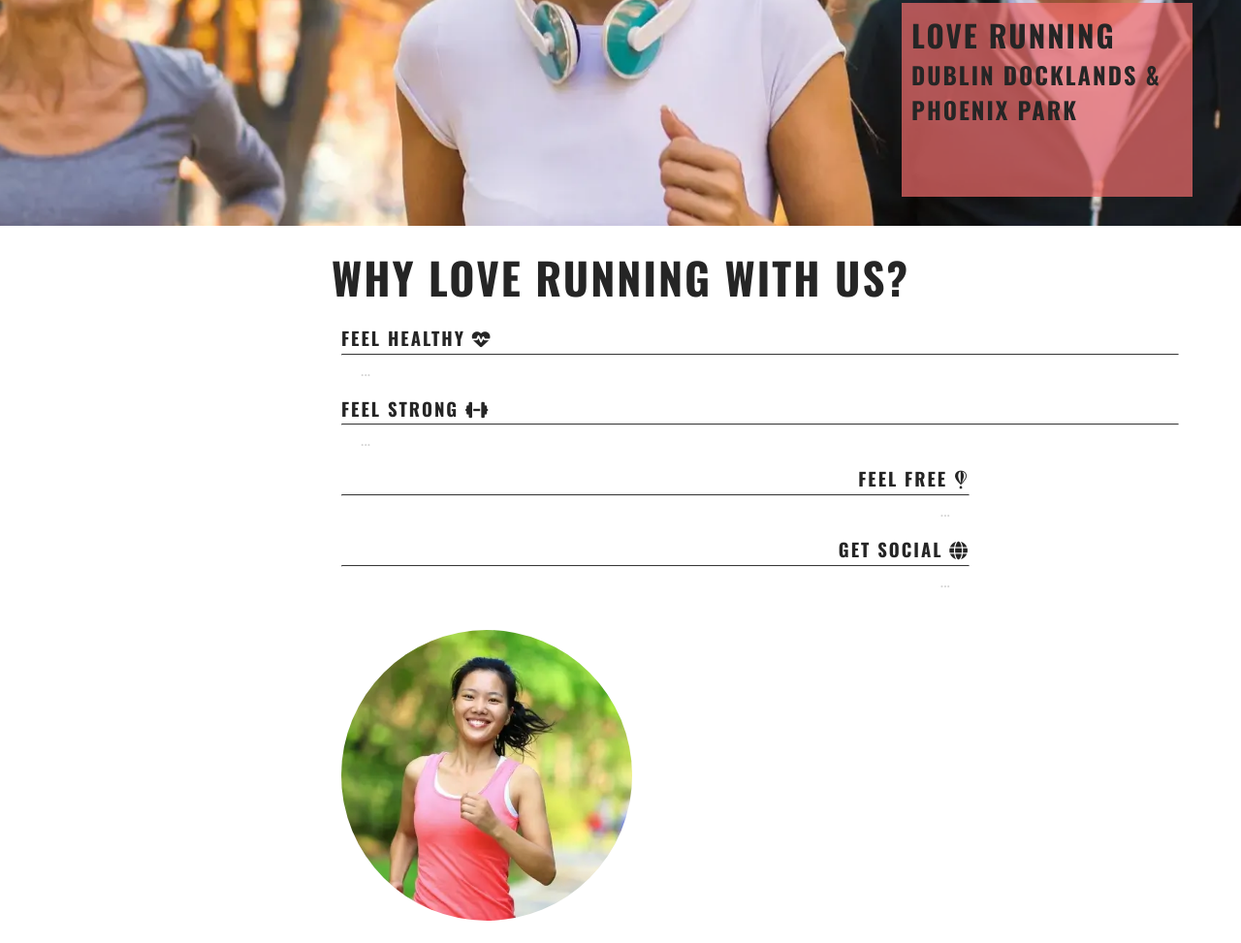
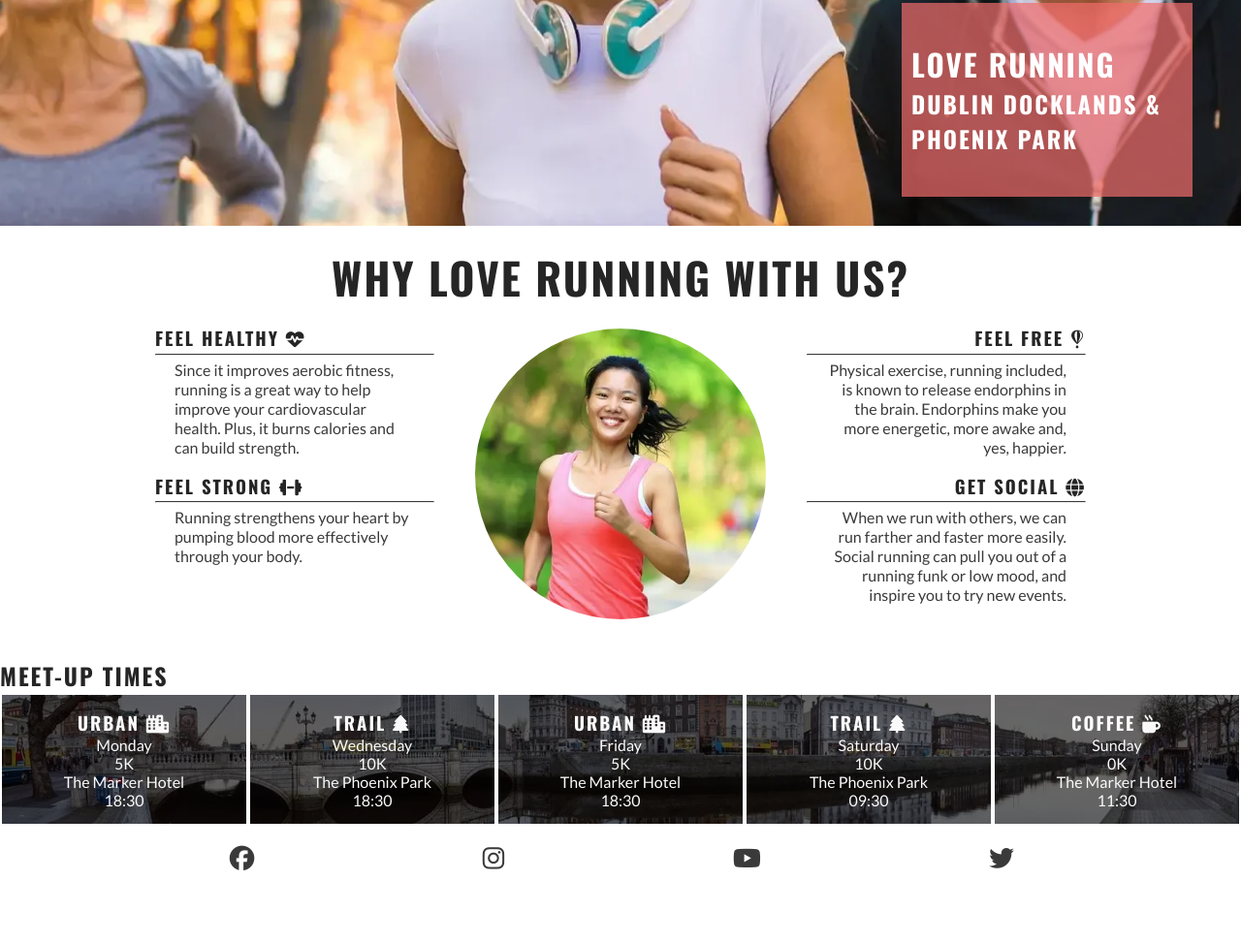
Before and after one commit to mlal83/loverunchallenge, a plain HTML site: page index.html in a window 1280 px wide. Shown: the part 446-1419 px from the top of the page at 97% size. After the commit the page ends 1366 px from the top, so only its background shows below. Drawn offline with nearby package versions, Linux system fonts and the light colour scheme.

Commit message:
final copy

```diff
--- a/assets/css/style.css
+++ b/assets/css/style.css
@@ -2,33 +2,33 @@
 
 @import url("https://fonts.googleapis.com/css2?family=Lato:ital,wght@0,100;0,300;0,400;0,700;0,900;1,100;1,300;1,400;1,700;1,900&family=Oswald:wght@200;300;400;500;600;700&display=swap");
 
-/*asterix wildcard to override defaults syles by the borwser*/
-
+/* Asterisk wildcard selector to override default styles added by the browser */
 * {
-  padding: 0%;
-  margin: 0%;
+  padding: 0;
+  margin: 0;
   box-sizing: border-box;
 }
 
-/*General styles*/
+/* General styles */
 body {
   min-height: 100vh;
   display: flex;
   flex-direction: column;
-  color: #3a3a3a3a;
-  font-family: "lato", sans-serif;
+  /* Generic project styles */
+  color: #3a3a3a;
+  font-family: 'Lato', sans-serif;
 }
 
 h1,
 h2,
 h3 {
-  font-family: "oswald", sans-serif;
+  font-family: 'Oswald', sans-serif;
   text-transform: uppercase;
   letter-spacing: 2px;
   color: #252525;
 }
-/*header*/
 
+/* Header */
 header {
   background-color: #ffffff;
   padding: 0 1rem;
@@ -52,11 +52,15 @@ header a {
   list-style-type: none;
 }
 
+#menu>li {
+  margin-bottom: 1em;
+}
+
 .active {
   border-bottom: 1px solid #3a3a3a;
 }
 
-/*navbar styles with drop down, top 100 means right at the bottom of the logo, 0% would be at the top*/
+/* Navbar styles with dropdown toggle */
 nav {
   position: absolute;
   background-color: #ffffff;
@@ -67,29 +71,28 @@ nav {
   display: none;
   top: 100%;
 }
-/*nav toggle*/
-#nav-toggle:checked ~ nav {
+
+/* Nav toggle */
+#nav-toggle:checked~nav {
   display: block;
 }
 
 #nav-toggle {
   display: none;
 }
+
 .nav-toggle-label {
   font-size: 2rem;
 }
 
-#menu > li {
-  margin-top: 1em;
-}
-/*main content*/
+/* Main content */
 main {
-  /* make main element take up surplus space to push footer down which means the main content took the whole page and footer got pushed to the bottom*/
+  /* Make main element take up any surplus space to push footer down */
   flex: 1 0 auto;
   margin-top: 47px;
 }
 
-/*Hero section*/
+/* Hero section */
 #hero {
   height: 600px;
   width: 100%;
@@ -97,121 +100,59 @@ main {
   position: relative;
 }
 
-/*reasons section*/
-#benefits-physical,
-#benefits-mental{
-display: flex;
-flex-direction: column;
-width: 100%;
-}
-
-#benefits-physical > div,
-#benefits-mental >div {
-  width: 75%;
-
-}
-
-#benefits-mental >div {
-
-  text-align: end;
-  align-self: flex-end;
-
-}
-
 #cover-text {
-  /*final rgba value sets the capacity so it is semi-transparent*/
-  background-color: rgba(241, 109, 107, 0.7);
+  /* Final rgba value sets the opacity so it is semi-transparent */
+  background-color: rgba(241, 109, 107, .7);
   font-size: 130%;
   position: absolute;
   bottom: 30px;
   width: 80%;
   min-height: 200px;
   padding-top: 40px;
-  padding: 10px;
+  padding-left: 10px;
 }
 
-cover-text > h2 cover-text > h3 {
+#cover-text>h2,
+#cover-text>h3 {
   color: #ffffff;
 }
 
-/*footer*/
-#social-networks {
-  text-align: center;
-  padding: 20px 0;
-  display: flex;
-  justify-content: space-evenly;
-  list-style-type: none;
-}
-#social-networks i {
-  font-size: 160%;
-  padding: 5%;
-  color: #3a3a3a;
-}
-
-/*Media querie: tablets and larger 769px and above*/
-@media screen and (min-width: 768px) {
-  /* header*/
-  nav {
-    display: block;
-    position: relative;
-    box-sizing: none;
-    width: fit-content;
-    padding-right: 1rem;
-  }
-  #menu {
-    display: flex;
-  }
-  #menu > li {
-    padding-left: 1rem;
-  }
-  .nav-toggle-label {
-    display: none;
-  }
-  #logo {
-    font-size: 280%;
-    line-height: 75px;
-    margin: 0 0.5rem;
-  }
-
-  /*main content*/
-  main {
-    /*put main content down to accomodate to larder header*/
-    margin-top: 79px;
-  }
-}
-/* Hero*/
-#cover-text {
-  width: 300px;
-  right: 50px;
-}
+/* Reasons section */
 #reasons {
   width: 90%;
   margin: 20px auto;
 }
+
 #reasons h2 {
   margin-bottom: 20px;
   text-align: center;
   font-size: 280%;
 }
-#benefits-physical > div,
-#benefits-mental > div {
+
+#benefits-physical>div,
+#benefits-mental>div {
   line-height: 20px;
   margin-bottom: 20px;
 }
+
 #benefits p {
   padding: 0 20px;
 }
 
+#benefits hr {
+  border-top: 1px solid #3a3a3a;
+  margin: 5px 0;
+}
+
 #circle-cover-bg {
-  background: url(../images/reasons-image.webp) no-repeat top center / cover;
-  height:90vw ;
+  background: url('../images/reasons-image.webp') no-repeat top center / cover;
+  height: 90vw;
   width: 90vw;
   margin-bottom: 20px;
-  /*makes square in to image*/
+  /* Makes the square image into a circle */
   border-radius: 50%;
   max-width: 300px;
   max-height: 300px;
-
 }
 
 #benefits-image {
@@ -220,33 +161,131 @@ cover-text > h2 cover-text > h3 {
   justify-content: center;
 }
 
-hr {
-  border-top: 1px solid #3a3a3a;
-  margin: 5px 0;
+/* Meetup Times section */
+#times {
+  background: url('../images/dublin-city.webp') no-repeat center/cover;
+  /* Handles responsivity without the need for a media query */
+  display: flex;
+  flex-wrap: wrap;
 }
-/*large devices (laptops and desktops, 992px and up)*/
+
+#times div {
+  color: #fafafa;
+  background-color: rgba(0, 0, 0, .6);
+  padding: 15px;
+  text-align: center;
+  /* This will not wrap on screens of less than 400px wide.
+  Each div will expand to fill the available space on its row */
+  flex-basis: 200px;
+  flex-grow: 1;
+  /* Creates a grid of meetup time divs over the background image */
+  border: 2px solid white;
+}
+
+#times h3 {
+  /* Override the heading colour set in general styles */
+  color: #fafafa;
+}
+
+/* Footer */
+#social-networks {
+  text-align: center;
+  padding: 20px 0;
+  display: flex;
+  justify-content: space-evenly;
+  list-style-type: none;
+}
+
+#social-networks i {
+  font-size: 160%;
+  padding: 5%;
+  color: #3a3a3a;
+}
+
+/* Media query: tablets and larger (768px and up) */
+@media screen and (min-width: 768px) {
+
+  /* Header */
+  nav {
+      display: block;
+      position: relative;
+      box-shadow: none;
+      width: fit-content;
+      padding-right: 1rem;
+  }
+
+  #menu {
+      display: flex;
+  }
+
+  #menu>li {
+      padding-left: 1rem;
+  }
+
+  .nav-toggle-label {
+      display: none;
+  }
+
+  #logo {
+      font-size: 280%;
+      line-height: 75px;
+      margin: 0 0.5rem;
+  }
+
+  /* Main content */
+  main {
+      /* Push main content down to accommodate larger header */
+      margin-top: 79px;
+  }
+
+  /* Hero */
+  #cover-text {
+      width: 300px;
+      right: 50px;
+  }
+
+  /* Reasons section */
+  #benefits-physical,
+  #benefits-mental {
+      display: flex;
+      flex-direction: column;
+      width: 100%;
+  }
+
+  #benefits-physical>div,
+  #benefits-mental>div {
+      width: 75%;
+  }
+
+  #benefits-mental>div {
+      text-align: end;
+      align-self: flex-end;
+  }
+}
+
+/* Large devices (laptops and desktops, 992px and up) */
 @media screen and (min-width: 992px) {
   #menu a:hover {
       border-bottom: 1px solid #3a3a3a;
   }
 }
 
-/*reasons section*/
-
+@media screen and (min-width: 1200px) {
+  /* Reasons section */
   #benefits {
       display: flex;
       flex-direction: row;
   }
 
   #benefits > div {
-  flex: 1
+      flex: 1;
   }
 
   #benefits-image {
-  order: 0;
+      order: 0
   }
 
-#benefits-mental > {
+  #benefits-mental {
       order: 1;
   }
 
@@ -257,3 +296,4 @@ order: 1;
   #benefits-physical > div {
       align-self: flex-end;
   }
+}
--- a/index.html
+++ b/index.html
@@ -66,35 +66,84 @@
       </section>
       <!-- Reasons section -->
       <section id="reasons">
-  <h2>Why Love Running With Us?</h2>
+        <h2>Why love running with us?</h2>
         <div id="benefits">
             <div id="benefits-physical">
                 <div>
-          <h3>Feel Healthy <i class="fa-solid fa-heartbeat"></i></h3>
+                    <h3>Feel healthy <i class="fa-solid fa-heart-pulse"></i></h3>
                     <hr>
-          <p>...</p>
+                    <p>Since it improves aerobic fitness, running is a great way to help improve your cardiovascular
+                        health. Plus, it burns calories and can build strength.</p>
                 </div>
                 <div>
-          <h3>Feel Strong <i class="fa-solid fa-dumbbell"></i></h3>
+                    <h3>Feel strong <i class="fa-solid fa-dumbbell"></i></h3>
                     <hr>
-          <p>...</p>
+                    <p>Running strengthens your heart by pumping blood more effectively through your body.</p>
+                </div>
             </div>
             <div id="benefits-mental">
                 <div>
-            <h3>Feel Free <i class="fa-brands fa-fly"></i></h3>
+                    <h3>Feel free <i class="fa-brands fa-fly"></i></h3>
                     <hr>
-            <p>...</p>
+                    <p>Physical exercise, running included, is known to release endorphins in the brain. Endorphins
+                        make you more energetic, more awake and, yes, happier.</p>
                 </div>
                 <div>
-            <h3>Get Social <i class="fa-solid fa-globe"></i></h3>
+                    <h3>Get social <i class="fa-solid fa-globe"></i></h3>
                     <hr>
-            <p>...</p>
+                    <p>When we run with others, we can run farther and faster more easily. Social running can pull
+                        you out of a running funk or low mood, and inspire you to try new events.</p>
                 </div>
-        <div id="benefits-image"> </div>
+            </div>
+
+        <div id="benefits-image">
         <div id="circle-cover-bg"></div>
     </div>
   </div>
 
+  </div>
+  </section>
+
+  <section>
+     <!-- Meetup Times section -->
+     <section id="meetups">
+      <h2>Meet-up Times</h2>
+      <div id="times">
+          <div>
+              <h3>Urban <i class="fa-solid fa-city"></i></h3>
+              <p>Monday</p>
+              <p>5K</p>
+              <p>The Marker Hotel</p>
+              <p>18:30</p>
+          </div>
+          <div>
+              <h3>Trail <i class="fa-solid fa-tree"></i></h3>
+              <p>Wednesday</p>
+              <p>10K</p>
+              <p>The Phoenix Park</p>
+              <p>18:30</p>
+          </div>
+          <div>
+              <h3>Urban <i class="fa-solid fa-city"></i></h3>
+              <p>Friday</p>
+              <p>5K</p>
+              <p>The Marker Hotel</p>
+              <p>18:30</p>
+          </div>
+          <div>
+              <h3>Trail <i class="fa-solid fa-tree"></i></h3>
+              <p>Saturday</p>
+              <p>10K</p>
+              <p>The Phoenix Park</p>
+              <p>09:30</p>
+          </div>
+          <div>
+              <h3>Coffee <i class="fa-solid fa-mug-hot"></i></h3>
+              <p>Sunday</p>
+              <p>0K</p>
+              <p>The Marker Hotel</p>
+              <p>11:30</p>
+          </div>
       </div>
   </section>
     </main>
```
Also changed, not shown: gallery.html (+45 -52 lines), signup.html (+45 -52 lines), assets/images/dublin-city.webp (added). Lines whose indentation alone changed are shown as unchanged.
